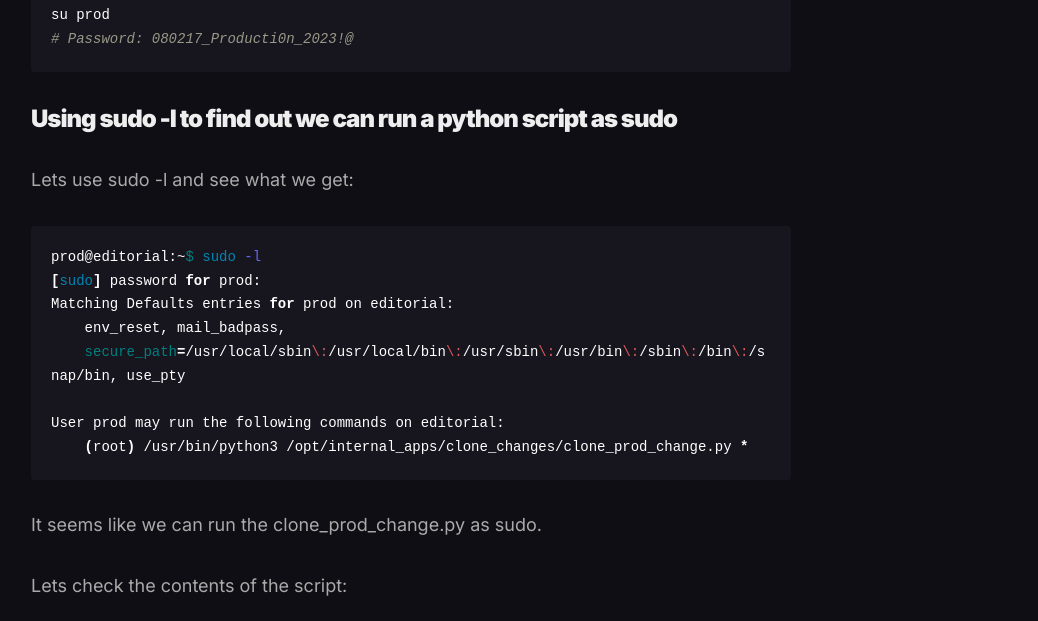
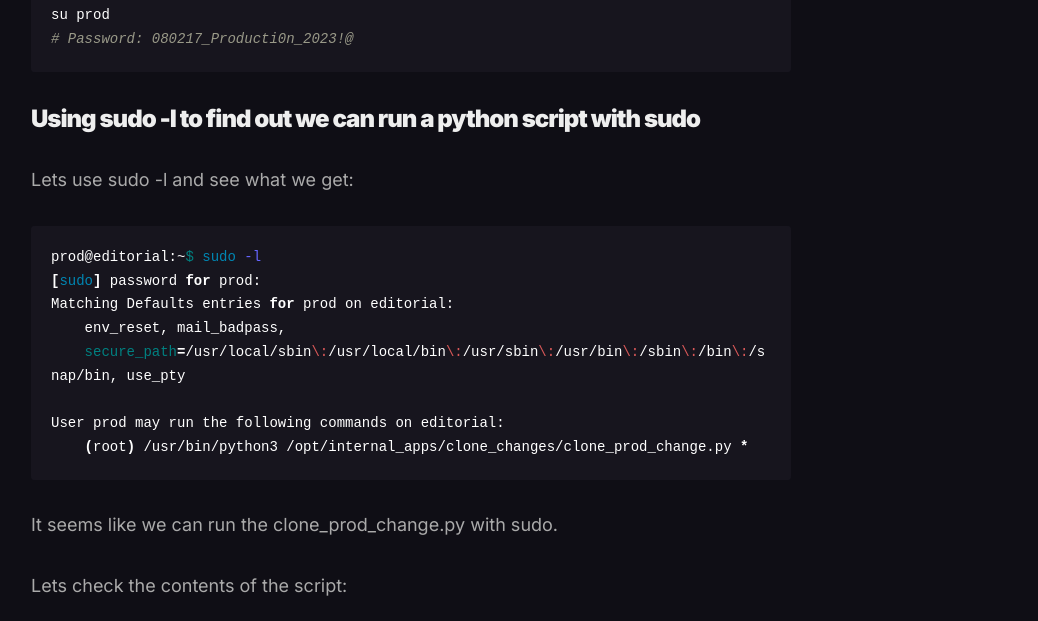
Before and after one commit to Vorkharium/vorkharium.github.io, a Jekyll site: the page built from _posts/2024-11-12-HTB-Editorial-Write-up.md, in a window 1280 px wide and 900 px high, scrolled down 13645 px. Shown: the part 156-777 px from the top of the window, without its empty margins (229-1267 px from the left). Built offline with Jekyll 4.4.1, drawn with Linux system fonts in a browser that asks for light colours; some of the changed text lies outside the part shown.

Commit message:
Update 2024-11-12-HTB-Editorial-Write-up.md

````diff
--- a/_posts/2024-11-12-HTB-Editorial-Write-up.md
+++ b/_posts/2024-11-12-HTB-Editorial-Write-up.md
@@ -18,7 +18,7 @@ tags:   [Write-ups, HTB, OSCP+, Linux, Easy, Blind-SSRF, Fuzzing, API, Git, Git-
   - [SSH access as user dev](#ssh-access-as-user-dev)
 - [Privilege Escalation](#privilege-escalation)
   - [Finding user prod credentials on Git Commit](#finding-user-prod-credentials-on-git-commit)
-  - [Using sudo -l to find out we can run a python script as sudo](#using-sudo--l-to-find-out-we-can-run-a-python-script-as-sudo)
+  - [Using sudo -l to find out we can run a python script with sudo](#using-sudo--l-to-find-out-we-can-run-a-python-script-with-sudo)
   - [CVE-2022-24439 - Abusing Command Injection vulnerability inside python script to exfiltrate the contents of root.txt](#cve-2022-24439---abusing-command-injection-vulnerability-inside-python-script-to-exfiltrate-the-contents-of-roottxt)
   - [CVE-2022-24439 - Abusing Command Injection vulnerability inside python script to trigger a bash script with a reverse shell and get a shell as root](#cve-2022-24439---abusing-command-injection-vulnerability-inside-python-script-to-trigger-a-bash-script-with-a-reverse-shell-and-get-a-shell-as-root)
 
@@ -471,7 +471,7 @@ su prod
 # Password: 080217_Producti0n_2023!@
 ```
 
-### Using sudo -l to find out we can run a python script as sudo
+### Using sudo -l to find out we can run a python script with sudo
 Lets use sudo -l and see what we get:
 
 ```shell
@@ -485,7 +485,7 @@ User prod may run the following commands on editorial:
     (root) /usr/bin/python3 /opt/internal_apps/clone_changes/clone_prod_change.py *
 ```
 
-It seems like we can run the clone_prod_change.py as sudo.
+It seems like we can run the clone_prod_change.py with sudo.
 
 Lets check the contents of the script:
 
````
